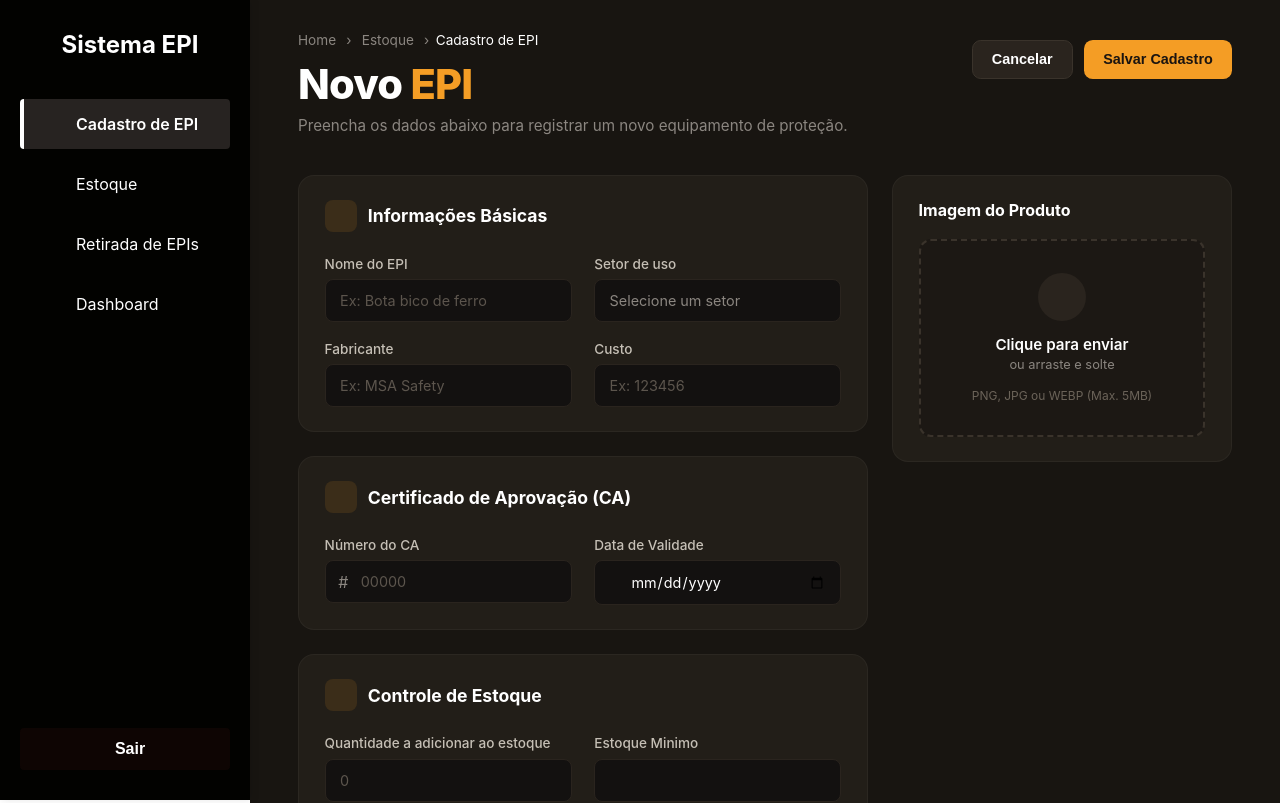
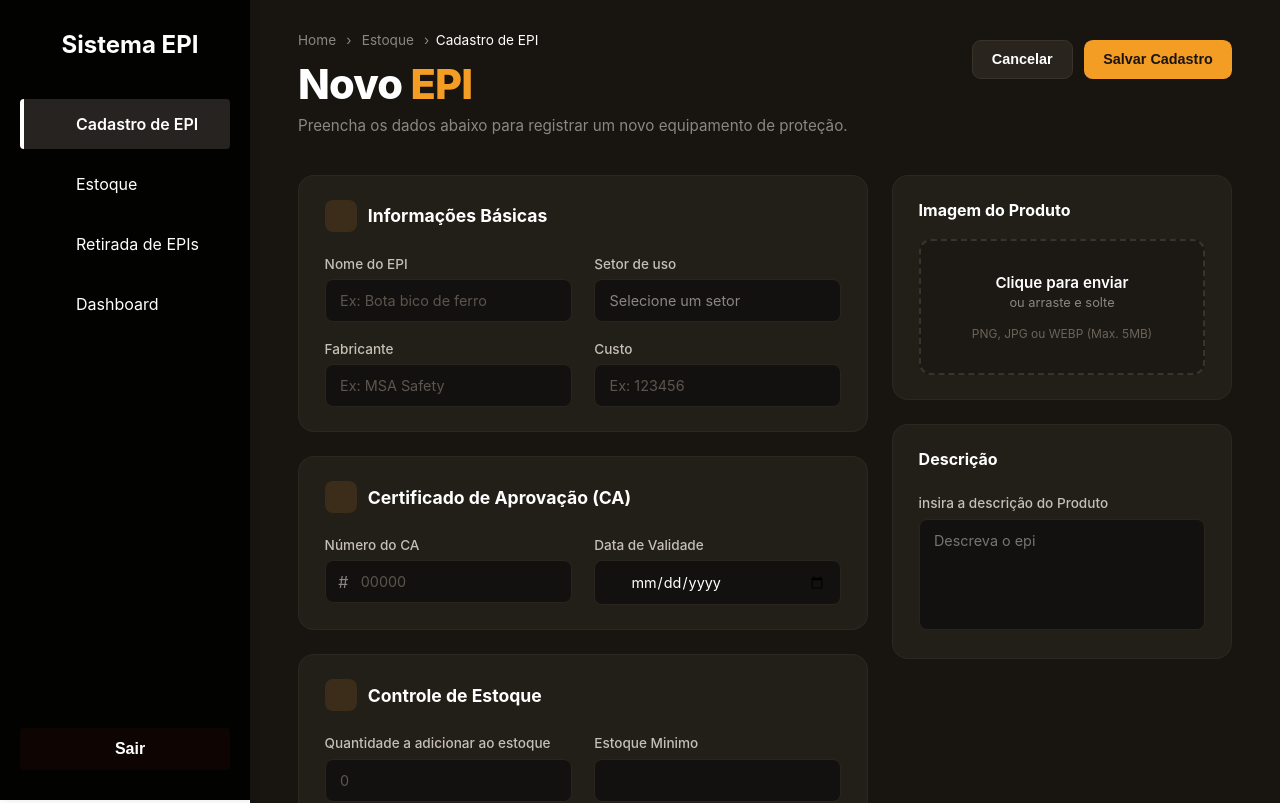
Before and after one commit to henriqueVMdev/Sistema_epi, a Vue app: page /cadastro_epi in a window 1280 px wide. Shown: the top 803 px of the page. Built offline with nearby package versions, Linux system fonts and the light colour scheme; no server answers; the database is empty.

Commit message:
UPDATE input descrição

```diff
--- a/src/pages/cadastro_epi.vue
+++ b/src/pages/cadastro_epi.vue
@@ -225,18 +225,28 @@ onMounted(() => {
           <h2 class="titulo-lateral">Imagem do Produto</h2>
 
           <label class="area-upload">
-            <div class="icone-upload">
-            </div>
             <p class="upload-titulo">Clique para enviar</p>
             <p class="upload-sub">ou arraste e solte</p>
             <p class="upload-formatos">PNG, JPG ou WEBP (Max. 5MB)</p>
             <input type="file" accept="image/png, image/jpeg, image/webp" hidden>
+          </label>
+        </section>
 
-          </label>
 
+
+
+        <section class = "cartao">
+          <div class="campo">
+            <h2 class ="titulo-lateral">Descrição</h2>
+            <label for="descricao">insira a descrição do Produto</label>
+            <div class="select-wrapper">
+            <textarea id = "descricao" v-model="form.descricao" type="text" placeholder="Descreva o epi" rows = 5></textarea>
+            </div>
+          </div>
         </section>
       </aside>
     </form>
+
 
     <footer class="rodape">
       <div class="rodape-marca">
@@ -630,6 +640,21 @@ onMounted(() => {
 }
 .rodape-redes a:hover { color: #F49D25; }
 
+.campo textarea {
+  background: #131110;
+  border: 1px solid #2a241e;
+  border-radius: 0.5rem;
+  padding: 0.75rem 0.9rem;
+  color: #fff;
+  font-size: 0.9rem;
+  outline: none;
+  width: 100%;
+  transition: border-color 0.2s;
+  appearance: none;
+  font-family: inherit;
+  resize: none;
+}
+
 /* ---------- responsivo ---------- */
 @media (max-width: 960px) {
   .grade-principal { flex-direction: column; }
@@ -637,5 +662,6 @@ onMounted(() => {
   .grade-campos { grid-template-columns: 1fr; }
   .cabecalho { flex-direction: column; }
   .rodape { grid-template-columns: 1fr 1fr; }
+
 }
 </style>
```
